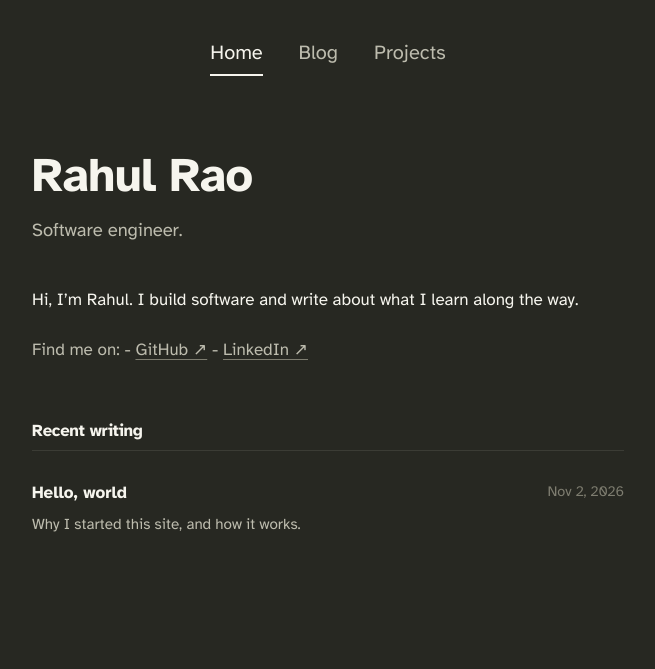
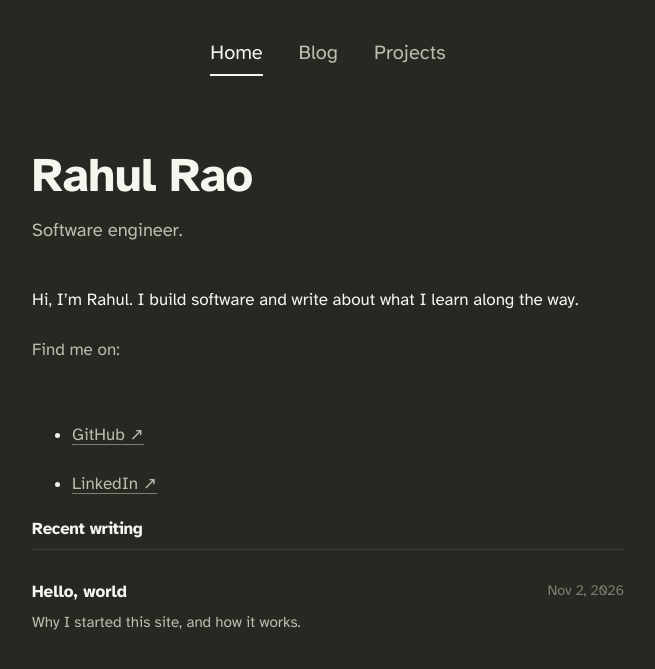
Before and after one commit to rahulsrao011/rahulsrao011.github.io, a Jekyll site: the page built from index.md, in a window 1280 px wide. Shown: the top 669 px of the page, without its empty margins (312-967 px from the left). Built offline with Jekyll 4.4.1, drawn with Linux system fonts in a browser that asks for light colours.

Commit message:
Update index.md

```diff
--- a/index.md
+++ b/index.md
@@ -13,13 +13,11 @@ Hi, I'm Rahul. I build software and write about what I learn along the way.
 
 </section>
 
-  <p class="contact-line">Find me on:
+  <p class="contact-line">Find me on: </p>
 
   - <a href="https://github.com/{{ site.github }}" target="_blank" rel="noopener">GitHub&nbsp;&#x2197;</a>
 
   - <a href="https://www.linkedin.com/in/{{ site.linkedin }}" target="_blank" rel="noopener">LinkedIn&nbsp;&#x2197;</a>
-
-  </p>
 
 
 {% if site.posts.size > 0 %}
```
